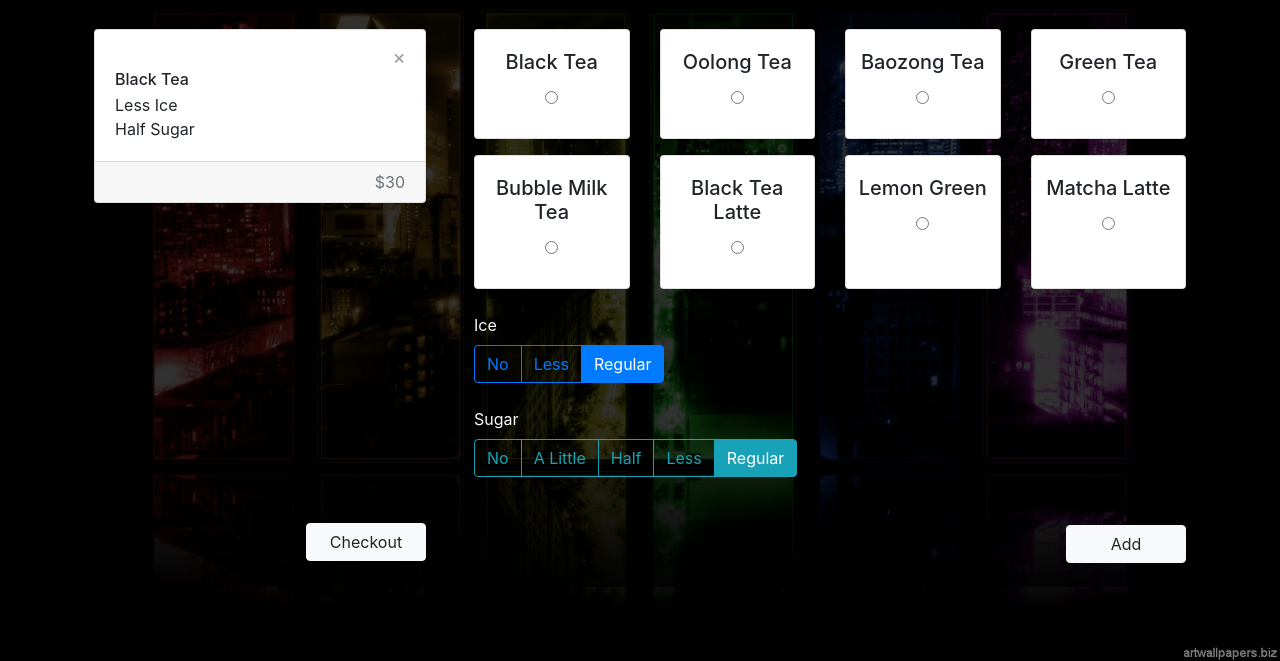
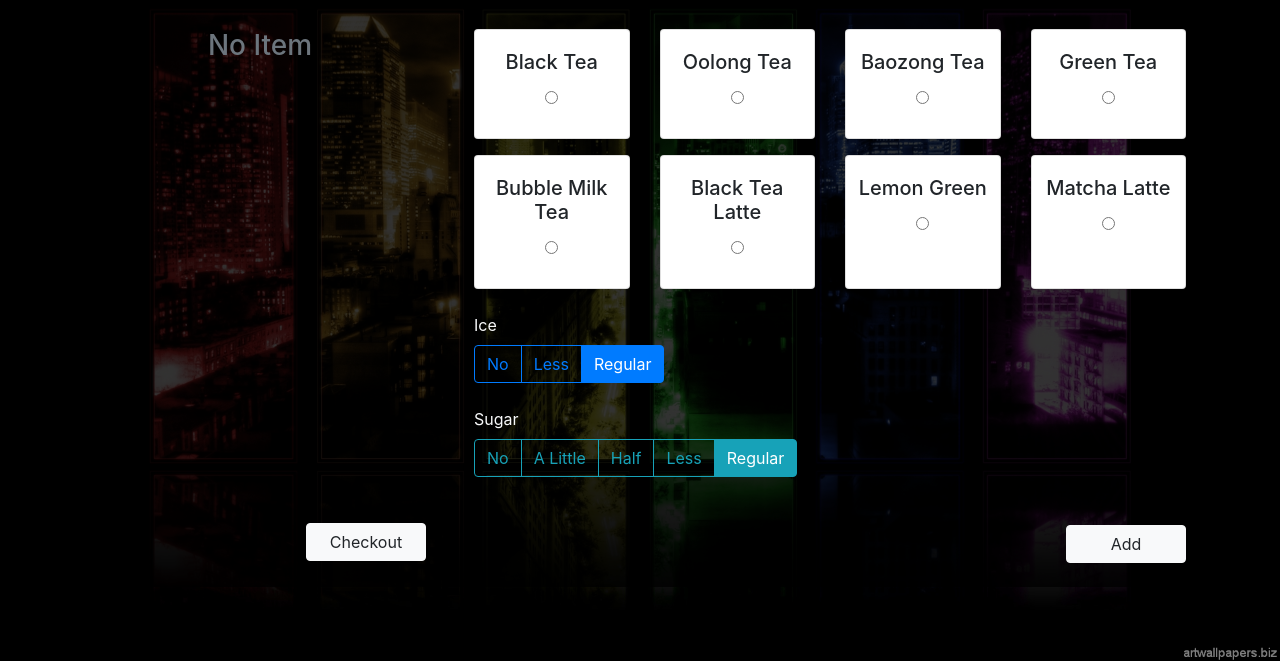
Before and after one commit to Flipapa/Drink-Pos, a plain HTML site: page index.html in a window 1280 px wide. Shown: the part 139-800 px from the top of the page. Drawn offline with nearby package versions, Linux system fonts and the light colour scheme.

Commit message:
Add order list empty situation text

```diff
--- a/index.html
+++ b/index.html
@@ -16,23 +16,8 @@
     <div class="row">
       <!-- Order List -->
       <div class="col-md-4 d-flex flex-column p-4" data-order-lists>
-        <div class="card mb-3">
-          <div class="card-body pt-3 pr-3">
-            <!-- delete icon -->
-            <div class="text-right">
-              <span data-alpha-pos="delete-drink">×</span>
-            </div>
-            <!-- Order Info -->
-            <h6 class="card-title mb-1">Black Tea</h6>
-            <div class="card-text">Less Ice</div>
-            <div class="card-text">Half Sugar</div>
-          </div>
-
-          <div class="card-footer text-right py-2">
-            <div class="card-text text-muted">
-              $<span data-drink-price>30</span>
-            </div>
-          </div>
+        <div class="empty text-center text-secondary">
+          <h3>No Item</h3>
         </div>
         <!-- Checkout Button -->
         <div class="text-right mt-auto">
```
